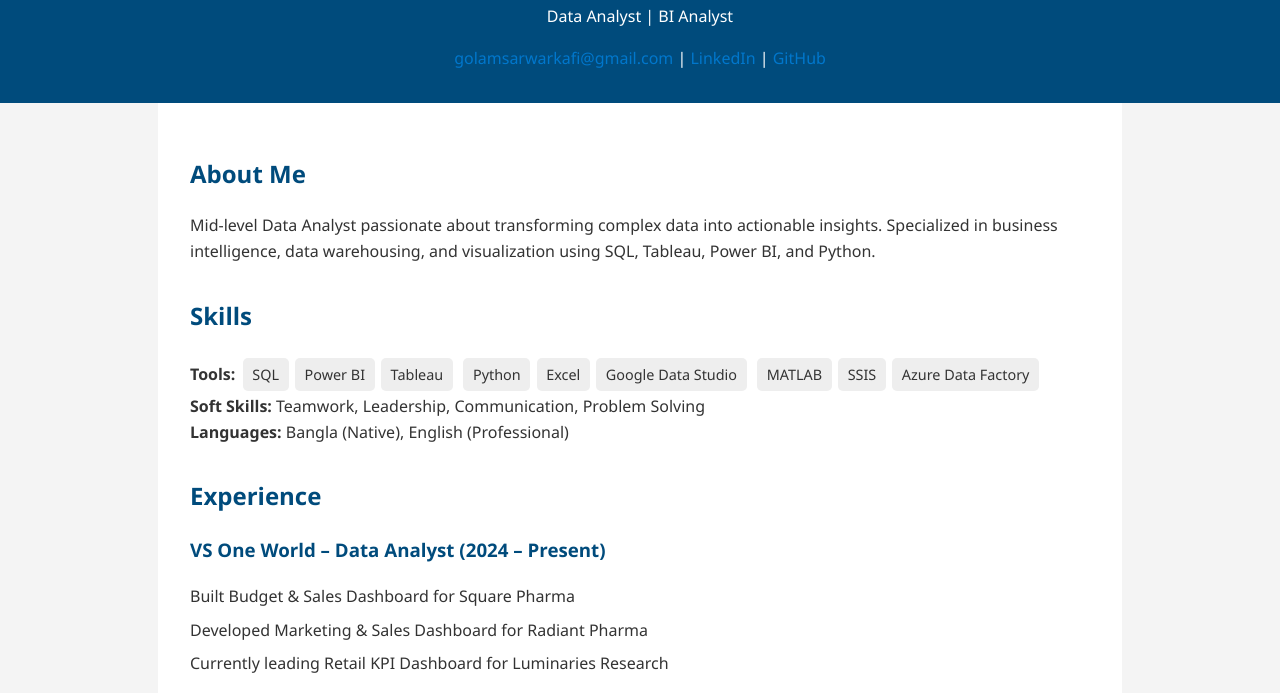
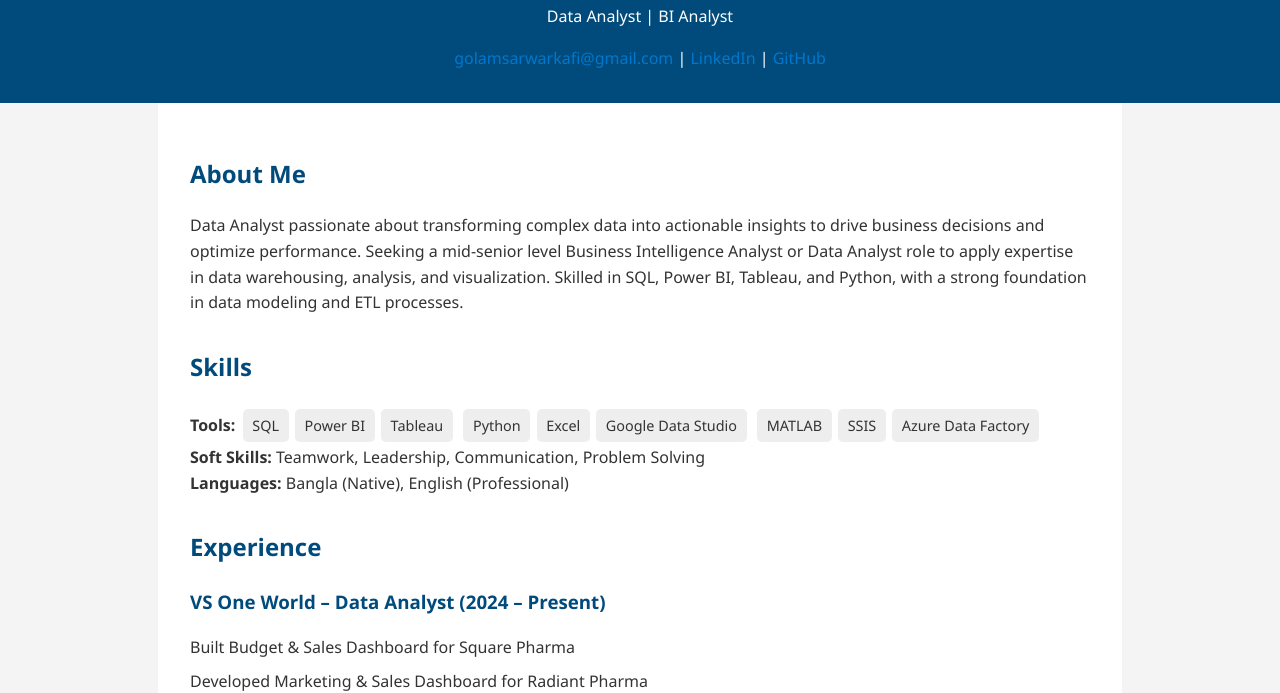
Before and after one commit to Md-GolamSarwar-E-Azam/Sarwar-portfolio, a plain HTML site: page index.html in a window 1280 px wide. Shown: the part 106-799 px from the top of the page. Drawn offline with Linux system fonts and the light colour scheme.

Commit message:
Update index.html

```diff
--- a/index.html
+++ b/index.html
@@ -70,7 +70,7 @@
 
     <div class="section">
       <h2>About Me</h2>
-      <p>Mid-level Data Analyst passionate about transforming complex data into actionable insights. Specialized in business intelligence, data warehousing, and visualization using SQL, Tableau, Power BI, and Python.</p>
+      <p>Data Analyst passionate about transforming complex data into actionable insights to drive business decisions and optimize performance. Seeking a mid-senior level Business Intelligence Analyst or Data Analyst role to apply expertise in data warehousing, analysis, and visualization. Skilled in SQL, Power BI, Tableau, and Python, with a strong foundation in data modeling and ETL processes.</p>
     </div>
 
     <div class="section">
```
